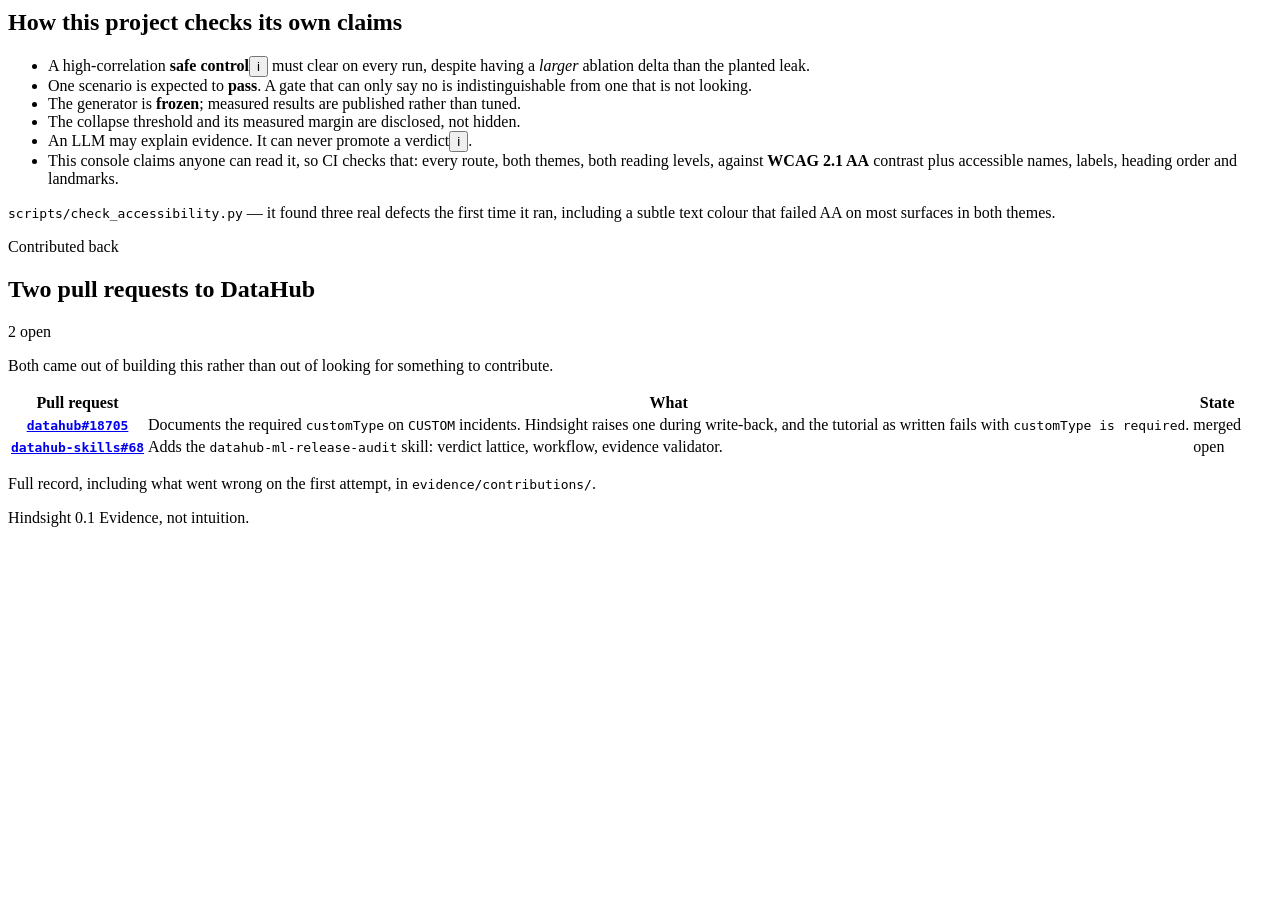
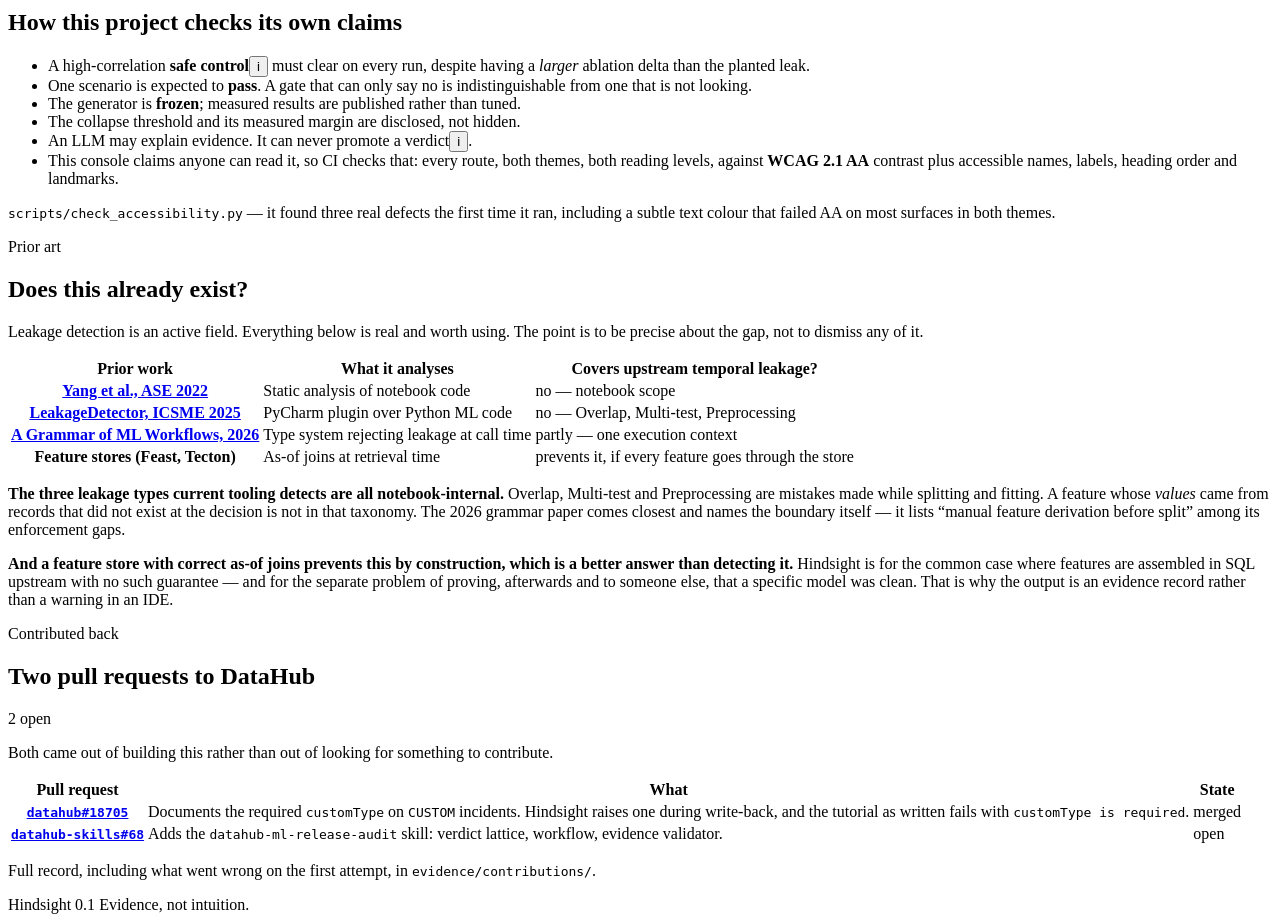
Before and after one commit to usv240/hindsight, a Python web app: template src/hindsight/web/templates/evidence.html in a window 1280 px wide. Shown: the part 977-1899 px from the top of the page. Before the commit the page ends 1504 px from the top, so only its background shows below. Run offline with Jinja, Linux system fonts and the light colour scheme; the template is opened without the code that fills it, so the values that code supplies are empty.

Commit message:
Name the prior art, and concede where feature stores are the better answer

```diff
--- a/src/hindsight/web/templates/evidence.html
+++ b/src/hindsight/web/templates/evidence.html
@@ -339,6 +339,75 @@
 </section>
 {% endif %}
 
+<!-- Prior art ------------------------------------------------------------- -->
+{#- A judge assessing originality will ask "does this already exist". Answering
+    precisely, with citations, and conceding where existing tools are the better
+    answer, is more convincing than claiming novelty. -#}
+<section class="panel" aria-labelledby="prior-heading">
+  <div class="section-heading">
+    <div>
+      <p class="eyebrow">Prior art</p>
+      <h2 id="prior-heading">Does this already exist?</h2>
+    </div>
+  </div>
+
+  <p class="prose">
+    Leakage detection is an active field. Everything below is real and worth using.
+    The point is to be precise about the gap, not to dismiss any of it.
+  </p>
+
+  <div class="table-wrap">
+    <table class="table">
+      <thead>
+        <tr>
+          <th scope="col">Prior work</th><th scope="col">What it analyses</th>
+          <th scope="col">Covers upstream temporal leakage?</th>
+        </tr>
+      </thead>
+      <tbody>
+        <tr>
+          <th scope="row"><a href="https://arxiv.org/abs/2209.03345">Yang et al., ASE 2022</a></th>
+          <td>Static analysis of notebook code</td>
+          <td><span class="finding">no &mdash; notebook scope</span></td>
+        </tr>
+        <tr>
+          <th scope="row"><a href="https://arxiv.org/abs/2503.14723">LeakageDetector, ICSME 2025</a></th>
+          <td>PyCharm plugin over Python ML code</td>
+          <td><span class="finding">no &mdash; Overlap, Multi-test, Preprocessing</span></td>
+        </tr>
+        <tr>
+          <th scope="row"><a href="https://arxiv.org/abs/2603.10742">A Grammar of ML Workflows, 2026</a></th>
+          <td>Type system rejecting leakage at call time</td>
+          <td><span class="finding">partly &mdash; one execution context</span></td>
+        </tr>
+        <tr>
+          <th scope="row">Feature stores (Feast, Tecton)</th>
+          <td>As-of joins at retrieval time</td>
+          <td><span class="finding ok">prevents it, if every feature goes through the store</span></td>
+        </tr>
+      </tbody>
+    </table>
+  </div>
+
+  <div class="callout">
+    <p>
+      <strong>The three leakage types current tooling detects are all notebook-internal.</strong>
+      Overlap, Multi-test and Preprocessing are mistakes made while splitting and fitting.
+      A feature whose <em>values</em> came from records that did not exist at the decision is
+      not in that taxonomy. The 2026 grammar paper comes closest and names the boundary
+      itself &mdash; it lists &ldquo;manual feature derivation before split&rdquo; among its
+      enforcement gaps.
+    </p>
+    <p class="fine">
+      <strong>And a feature store with correct as-of joins prevents this by construction,
+      which is a better answer than detecting it.</strong> Hindsight is for the common case
+      where features are assembled in SQL upstream with no such guarantee &mdash; and for the
+      separate problem of proving, afterwards and to someone else, that a specific model was
+      clean. That is why the output is an evidence record rather than a warning in an IDE.
+    </p>
+  </div>
+</section>
+
 <!-- What went back upstream ------------------------------------------------ -->
 <section class="panel">
   <div class="section-heading">
```
Also changed, not shown: tests/test_impact_panel.py (+32 -0 lines), README.md, 7 other files.
